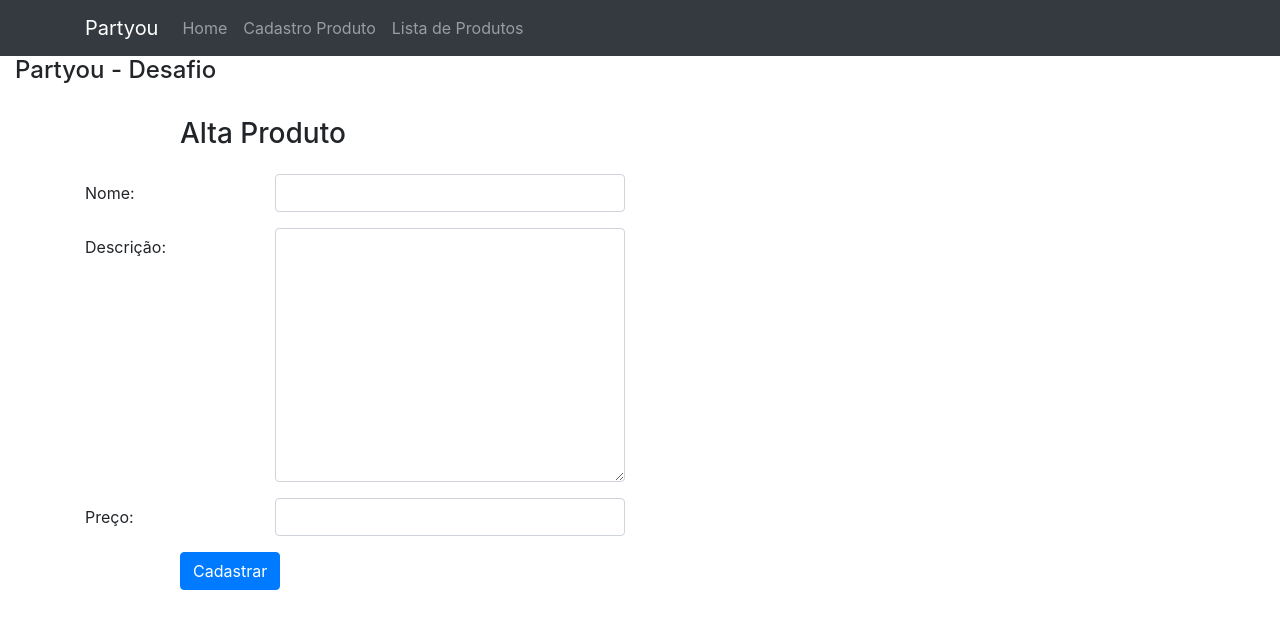
After one commit to RamiroAlvaro/desafio_partyou, a Django app: page /cadastro_produto in a window 1280 px wide. The commit adds this page. Shown: the top 629 px of the page. Run offline with Django 3.2, Linux system fonts and the light colour scheme; some libraries are stand-ins or nearby versions.

Commit message:
Created products

```diff
--- /dev/null
+++ b/partyou/core/forms.py
@@ -0,0 +1,13 @@
+from django import forms
+
+from partyou.core.models import Product
+
+
+class ProductForm(forms.ModelForm):
+    class Meta:
+        model = Product
+        fields = ['name', 'description', 'price']
+        widgets = {'name': forms.TextInput(attrs={'class': 'form-control'}),
+                   'description': forms.Textarea(attrs={'class': 'form-control'}),
+                   'price': forms.NumberInput(attrs={'class': 'form-control'}),
+                   }
--- a/partyou/core/templates/core/base.html
+++ b/partyou/core/templates/core/base.html
@@ -14,7 +14,6 @@
     <link href="{% static 'css/main.css' %}" rel="stylesheet">
   </head>
   <body>
-    <body>
       <!-- Navegación -->
       <nav class="navbar navbar-expand-lg navbar-dark bg-dark">
         <div class="container">
@@ -27,12 +26,12 @@
               <li class="nav-item">
                 <a class="nav-link" href="{% url 'home' %}">Home</a>
               </li>
-{#              <li class="nav-item">#}
-{#                <a class="nav-link" href="{% url 'pages:pages' %}">Páginas</a>#}
-{#              </li>#}
-{#              <li class="nav-item">#}
-{#                <a class="nav-link" href="{% url 'profiles:list' %}">Perfiles</a>#}
-{#              </li>#}
+              <li class="nav-item">
+                <a class="nav-link" href="{% url 'create_product' %}">Cadastro Produto</a>
+              </li>
+              <li class="nav-item">
+                <a class="nav-link" href="{% url 'list_products' %}">Lista de Produtos</a>
+              </li>
             </ul>
             <ul class="navbar-nav">
               {% if not request.user.is_authenticated %}
@@ -63,5 +62,17 @@
       <script src="{% static 'vendor/jquery/jquery.min.js' %}"></script>
       <script src="{% static 'vendor/bootstrap/js/bootstrap.bundle.min.js' %}"></script>
       <script src="{% static 'js/main.js' %}"></script>
+      <script src="https://cdn.datatables.net/1.10.16/js/jquery.dataTables.min.js"></script>
+      <script src="https://cdn.datatables.net/1.10.16/js/dataTables.bootstrap4.min.js"></script>
+      <script>
+      $(document).ready(function() {
+         $('#bootstrapdatatable').DataTable({
+            "aLengthMenu": [[3, 5, 10, 25, -1], [3, 5, 10, 25, "All"]],
+              "iDisplayLength": 3
+           }
+        );
+       } );
+       </script>
+
   </body>
 </html>
--- /dev/null
+++ b/partyou/core/templates/core/create_product.html
@@ -0,0 +1,47 @@
+{% extends "core/base.html" %}
+
+{% block title %}Partyou - Desafio{% endblock title %}
+
+{% block content %}
+    <div class="col-md-12">
+        <h4>Partyou - Desafio</h4>
+
+        <form method="POST" class="post-form" action="{% url 'create_product' %}">
+            {% csrf_token %}
+            <div class="container">
+                <br>
+                <div class="form-group row">
+                    <label class="col-sm-1 col-form-label"></label>
+                    <div class="col-sm-4">
+                        <h3>Alta Produto</h3>
+                    </div>
+                </div>
+
+                <div class="form-group row">
+                    <label class="col-sm-2 col-form-label">Nome:</label>
+                    <div class="col-sm-4">
+                        {{ form.name }}
+                    </div>
+                </div>
+                <div class="form-group row">
+                    <label class="col-sm-2 col-form-label">Descrição:</label>
+                    <div class="col-sm-4">
+                        {{ form.description }}
+                    </div>
+                </div>
+                <div class="form-group row">
+                    <label class="col-sm-2 col-form-label">Preço:</label>
+                    <div class="col-sm-4">
+                        {{ form.price }}
+                    </div>
+                </div>
+                <div class="form-group row">
+                    <label class="col-sm-1 col-form-label"></label>
+                    <div class="col-sm-4">
+                        <button type="submit" class="btn btn-primary">Cadastrar</button>
+                    </div>
+                </div>
+            </div>
+        </form>
+    </div>
+{% endblock content %}
--- a/partyou/core/views.py
+++ b/partyou/core/views.py
@@ -1,5 +1,10 @@
-from django.shortcuts import render
+from django.shortcuts import render, redirect
+from django.urls import reverse
+from django.utils.text import slugify
 from django.views.generic.base import TemplateView
+
+from partyou.core.forms import ProductForm
+from partyou.core.models import Product
 
 
 class HomePageView(TemplateView):
@@ -7,3 +12,21 @@ class HomePageView(TemplateView):
 
     def get(self, request, *args, **kwargs):
         return render(request, self.template_name, {'title': 'Partyou o Desafio'})
+
+
+def create_product(request):
+    if request.method == "POST":
+        form = ProductForm(request.POST)
+        if form.is_valid():
+            post = form.save(commit=False)
+            post.slug = slugify(post.name)
+            post.save()
+            return redirect(reverse('list_products'))
+    else:
+        form = ProductForm()
+    return render(request, 'core/create_product.html', {'form': form})
+
+
+def list_products(request):
+    products = Product.objects.all()
+    return render(request, "core/list_products.html", {'products': products})
--- a/partyou/django_assertions.py
+++ b/partyou/django_assertions.py
@@ -7,3 +7,4 @@ assert_not_contains = _test_case.assertNotContains
 assert_equal = _test_case.assertEqual
 assert_true = _test_case.assertTrue
 assert_false = _test_case.assertFalse
+assert_template_used = _test_case.assertTemplateUsed
--- a/partyou/urls.py
+++ b/partyou/urls.py
@@ -16,9 +16,11 @@ Including another URLconf
 from django.contrib import admin
 from django.urls import path
 
-from partyou.core.views import HomePageView
+from partyou.core.views import HomePageView, create_product, list_products
 
 urlpatterns = [
     path('', HomePageView.as_view(), name="home"),
+    path('lista_produtos', list_products, name='list_products'),
+    path('cadastro_produto', create_product, name='create_product'),
     path('admin/', admin.site.urls),
 ]
```
Also changed, not shown: partyou/core/templates/core/list_products.html (added, +32 -0 lines), partyou/core/tests/test_home.py (+5 -1 lines), partyou/core/tests/test_list_products.py (added, +37 -0 lines), partyou/core/tests/test_product.py (+16 -1 lines).
